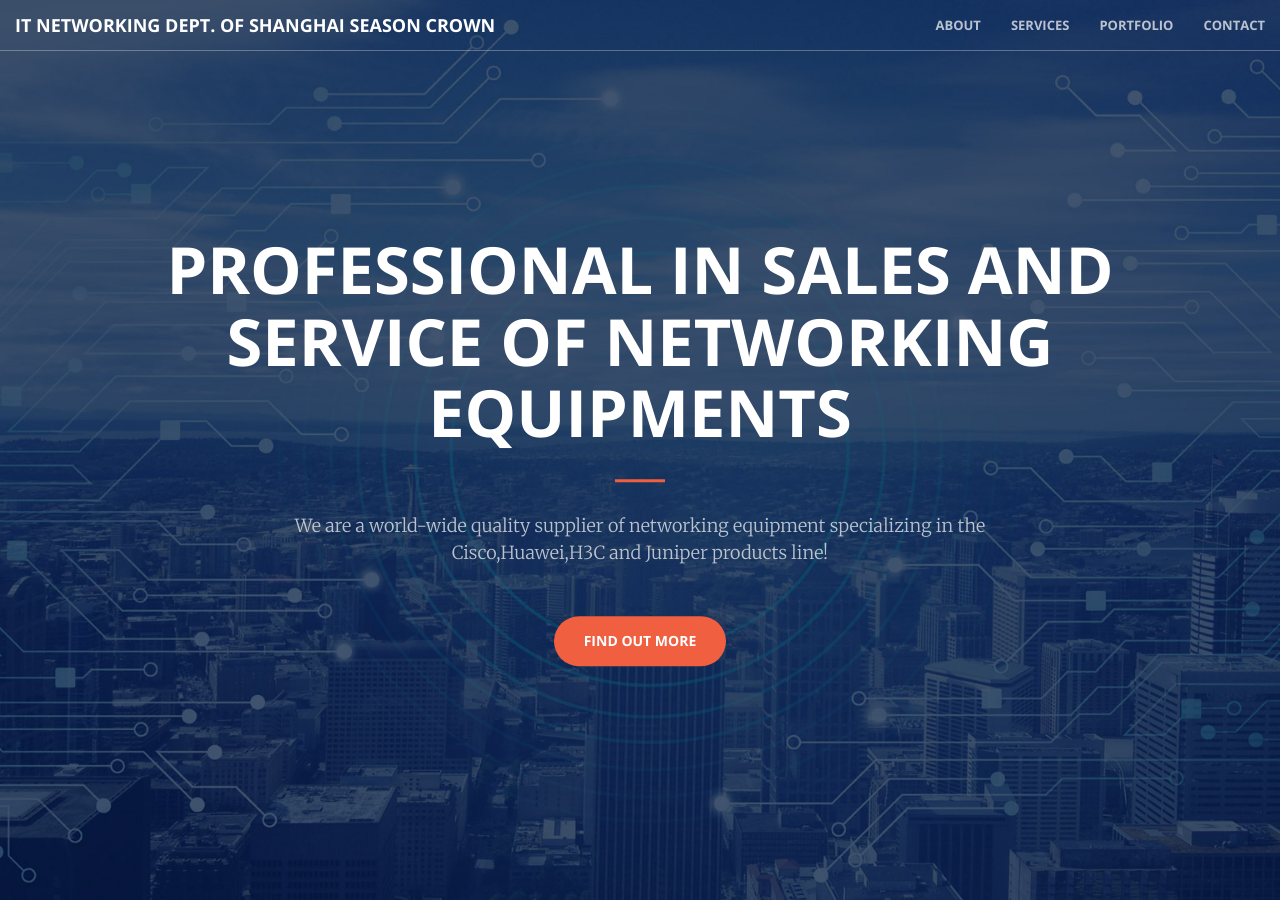
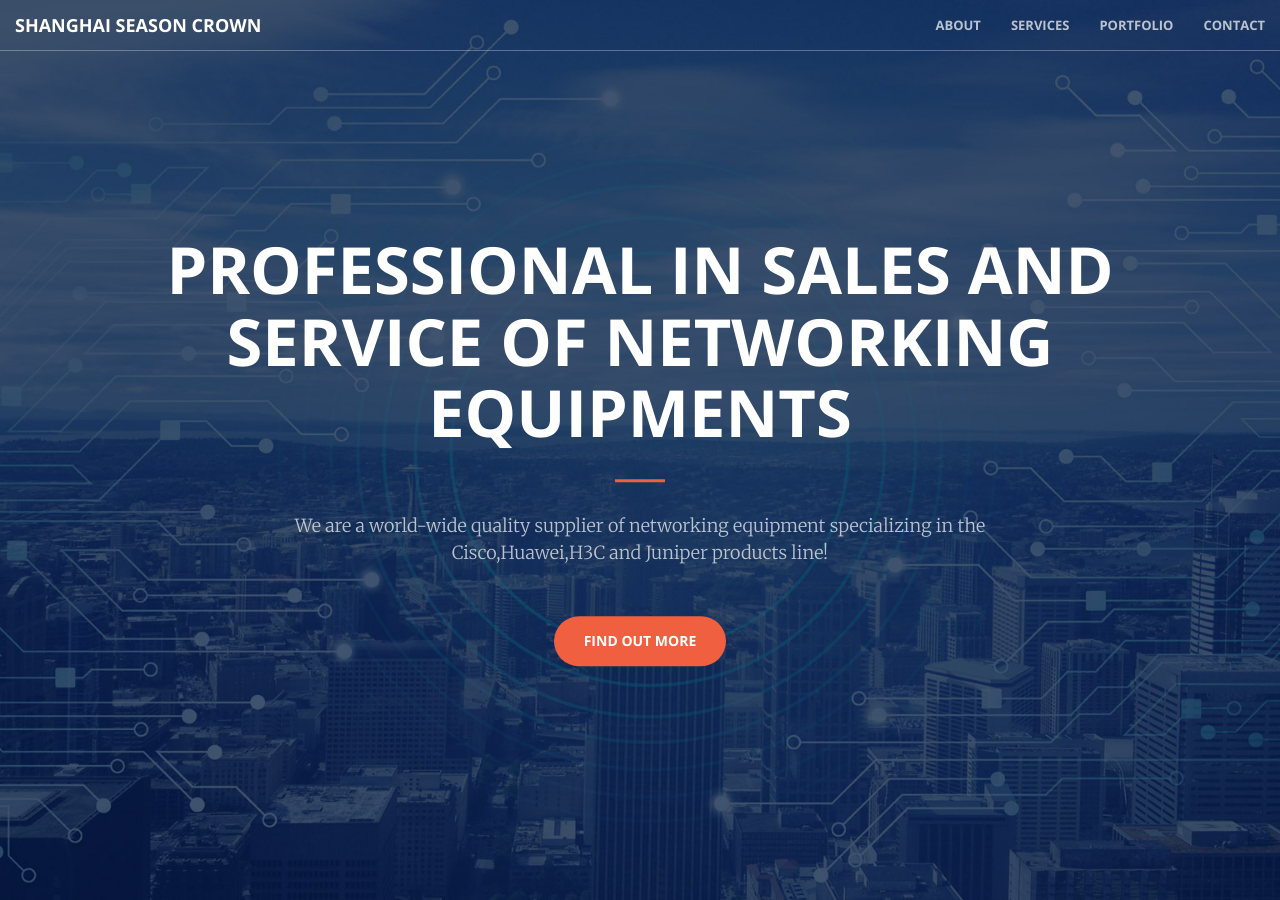
Before and after one commit to shjiguan/shjiguan.github.io, a Jekyll site: the page built from index.html, in a window 1280 px wide and 900 px high. Built offline with Jekyll 4.4.1, drawn with Linux system fonts in a browser that asks for light colours.

Commit message:
2022年07月16日14:16:14

```diff
--- a/_config.yml
+++ b/_config.yml
@@ -11,4 +11,4 @@
 # Build settings
 markdown: kramdown
 
-theme: jekyll-theme-cayman
+theme: # jekyll-theme-cayman
--- a/_includes/nav.html
+++ b/_includes/nav.html
@@ -8,7 +8,7 @@
                 <span class="icon-bar"></span>
                 <span class="icon-bar"></span>
             </button>
-            <a class="navbar-brand page-scroll" href="#page-top">IT Networking Dept. of Shanghai Season Crown</a>
+            <a class="navbar-brand page-scroll" href="#page-top">Shanghai Season Crown</a>
         </div>
 
         <!-- Collect the nav links, forms, and other content for toggling -->
```
Also changed, not shown: img/portfolio/4.jpg, img/portfolio/5.jpg, img/portfolio/6.jpg, 6 other files.
